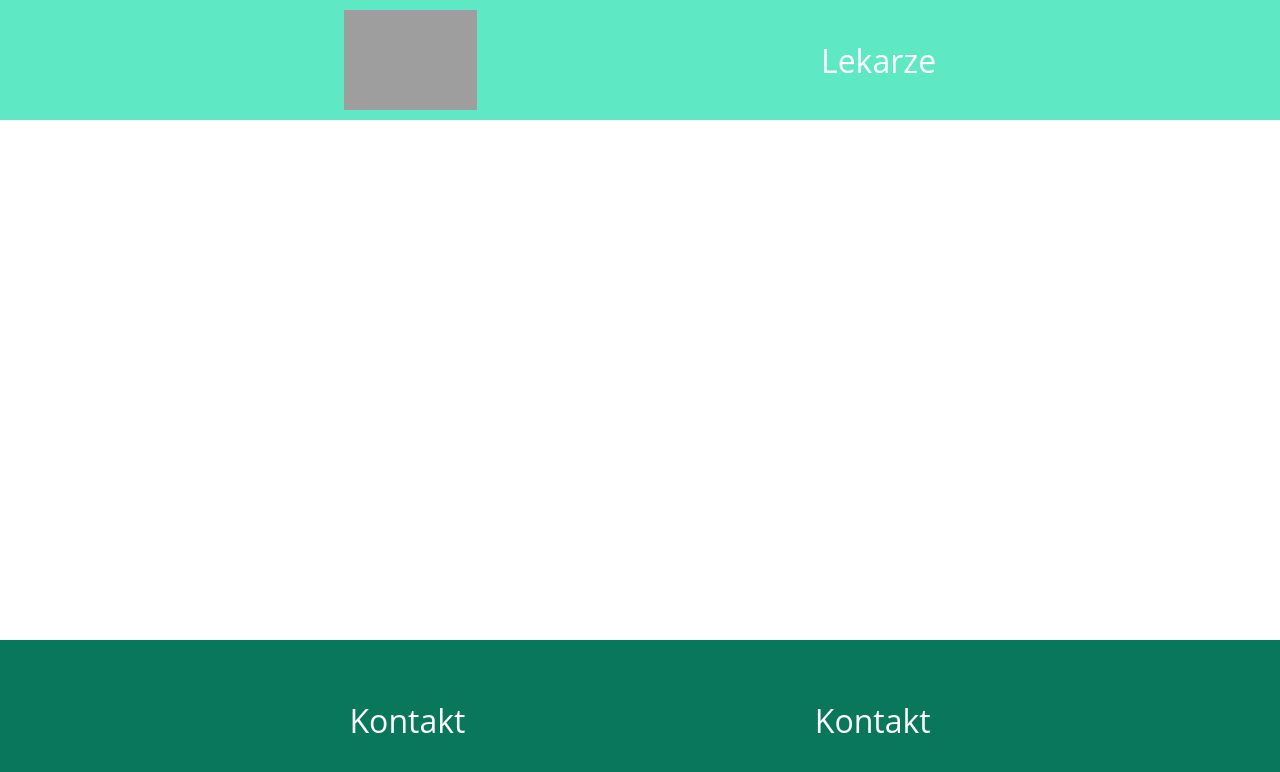
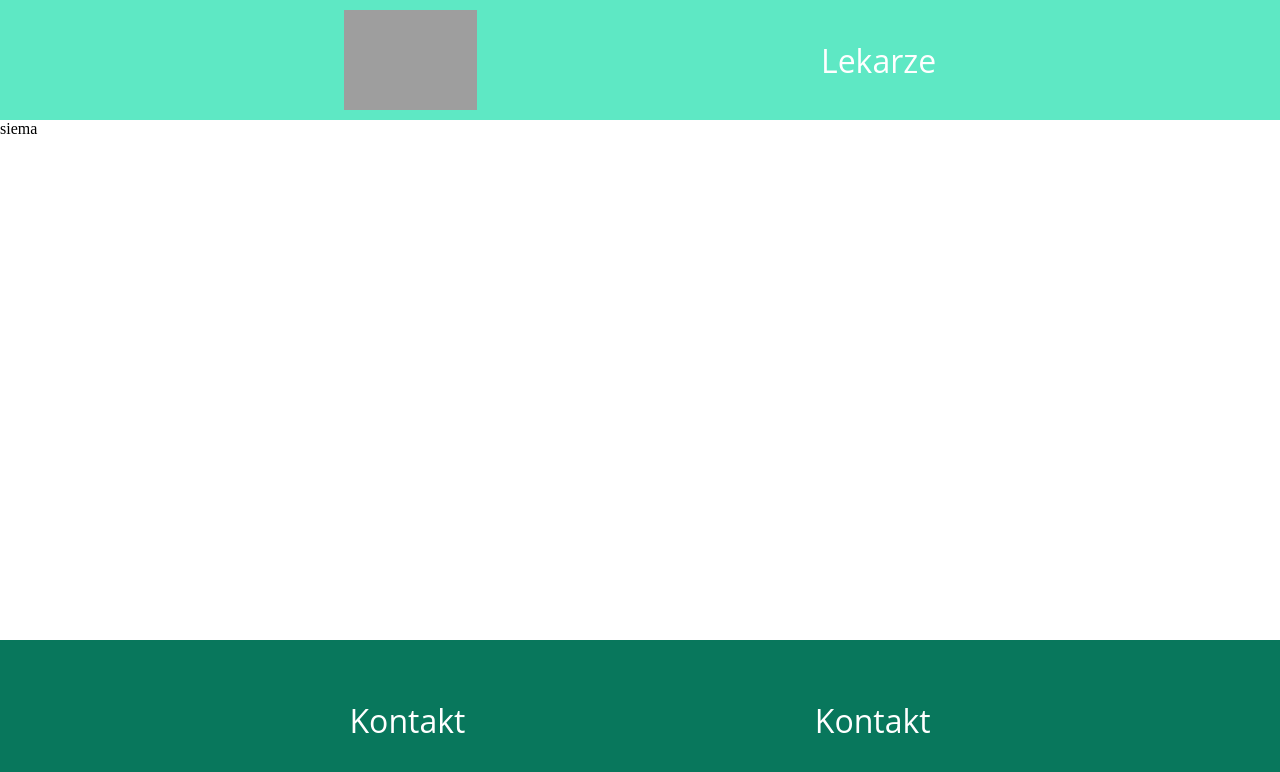
Before and after one commit to MikosJ/LEKmed, a React (Vite) app: page / in a window 1280 px wide. Shown: the top 772 px of the page. Built offline with nearby package versions, Linux system fonts and the light colour scheme; grey boxes are pictures that could not be loaded.

Commit message:
added main component

```diff
--- a/src/app/components/App.tsx
+++ b/src/app/components/App.tsx
@@ -1,12 +1,12 @@
 import { Footer } from "./Footer.tsx";
 import { Header } from "./Header.tsx";
-import { Main } from "./styled/Main.ts";
+import { Main } from "./Main.tsx";
 
 export const App = () => {
   return (
     <>
       <Header />
-      <Main></Main>
+      <Main />
       <Footer />
     </>
   );
--- /dev/null
+++ b/src/app/components/Main.tsx
@@ -0,0 +1,3 @@
+export const Main = () => {
+  return <div>siema</div>;
+};
```
